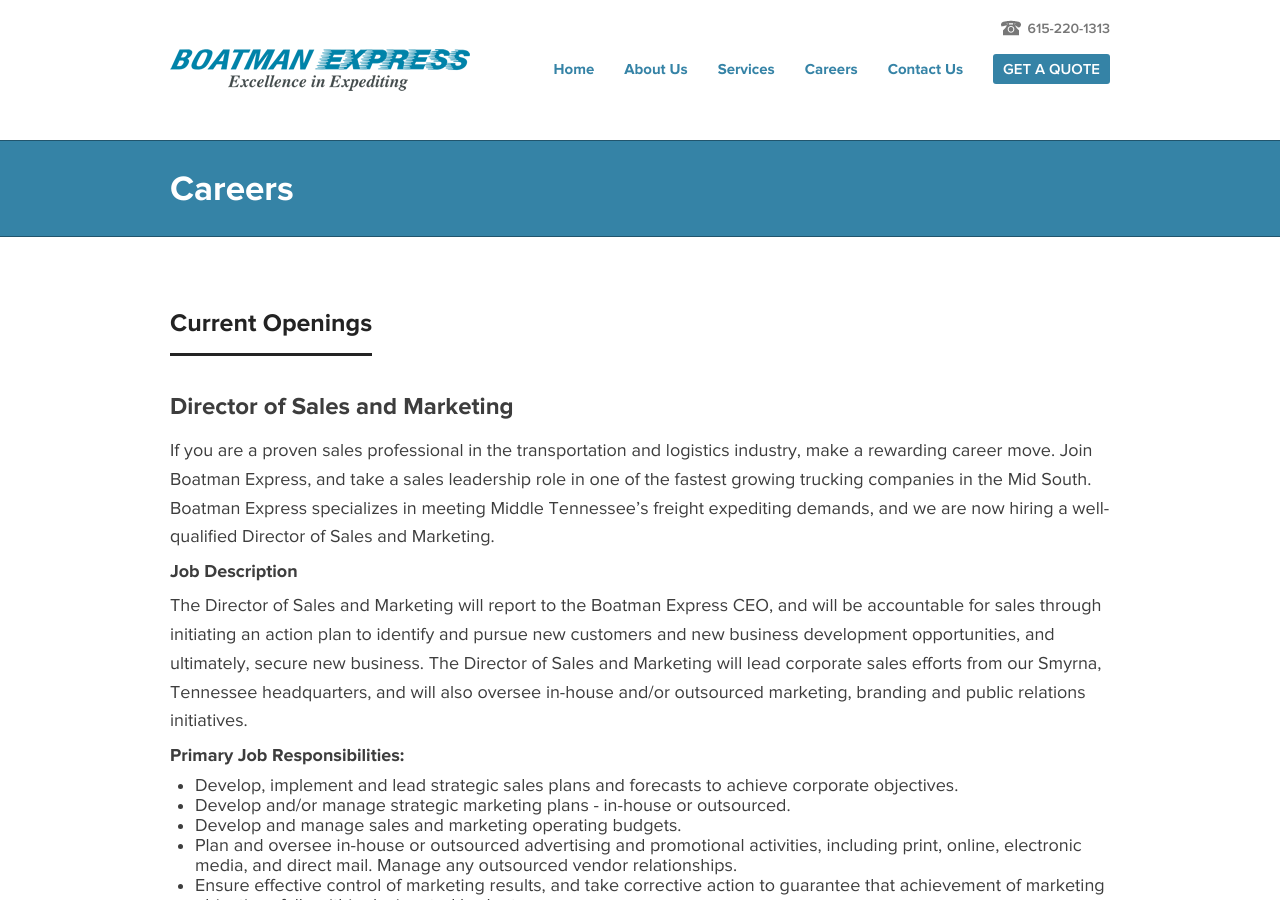
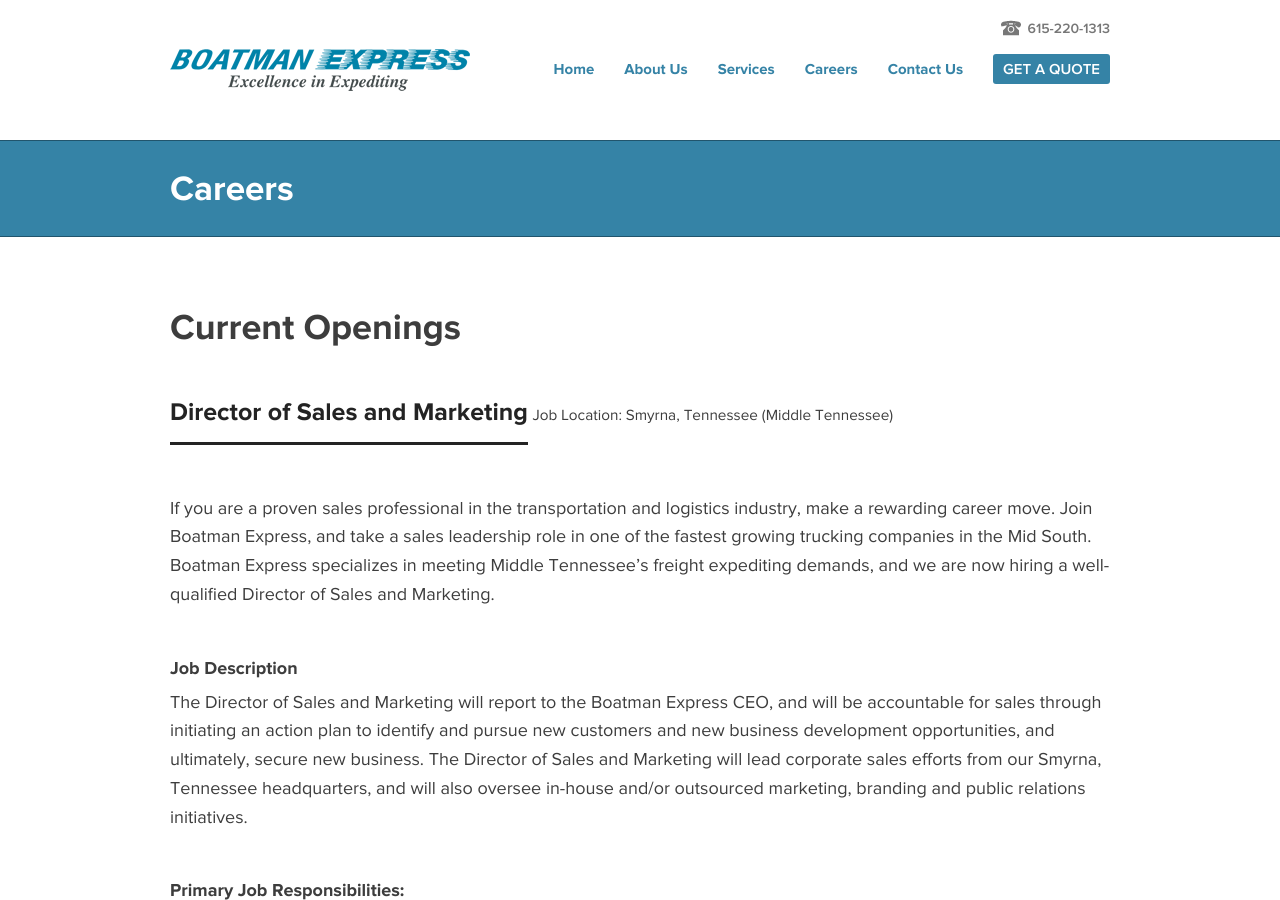
Before and after one commit to boatmanexpress/boatmanexpress.github.com, a Jekyll site: the page built from careers.html, in a window 1280 px wide and 900 px high. Built offline with Jekyll 4.4.1, drawn with Linux system fonts in a browser that asks for light colours; Markdown is read by kramdown in place of the engine named in the settings; comment, search, counter and statistics services are not loaded.

Commit message:
Minor styling

```diff
--- a/careers.html
+++ b/careers.html
@@ -10,16 +10,22 @@
     <div class="span12">
       <!-- <img src="/img/fleet.jpg" /> -->
 
-      <h2>Current Openings</h2>
+      <h1>Current Openings</h1>
 
-      <h3>Director of Sales and Marketing</h3>
+      <div class="clear">&nbsp;</div>
+      <h2>Director of Sales and Marketing</h2>
+      <small>Job Location:  Smyrna, Tennessee (Middle Tennessee)</small>
+
+      <div class="clear">&nbsp;</div>
       <p>If you are a proven sales professional in the transportation and logistics industry, make a rewarding career move. Join Boatman Express, and take a sales leadership role in one of the fastest growing trucking companies in the Mid South. Boatman Express specializes in meeting Middle Tennessee’s freight expediting demands, and we are now hiring a well-qualified Director of Sales and Marketing.</p>
 
+      <div class="clear">&nbsp;</div>
       <h4>Job Description</h4>
       <p>The Director of Sales and Marketing will report to the Boatman Express CEO, and will be accountable for sales through initiating an action plan to identify and pursue new customers and new business development opportunities, and ultimately, secure new business. The Director of Sales and Marketing will lead corporate sales efforts from our Smyrna, Tennessee headquarters, and will also oversee in-house and/or outsourced marketing, branding and public relations initiatives.</p>
 
+      <div class="clear">&nbsp;</div>
       <h4>Primary Job Responsibilities:</h4>
-      <ul>
+      <ul class="item-list">
         <li>Develop, implement and lead strategic sales plans and forecasts to achieve corporate objectives.</li>
         <li>Develop and/or manage strategic marketing plans - in-house or outsourced.</li>
         <li>Develop and manage sales and marketing operating budgets.</li>
@@ -38,8 +44,9 @@
         <li>Perform additional responsibilities as assigned by CEO.</li>
       </ul>
 
+      <div class="clear">&nbsp;</div>
       <h4>Required Credentials/Qualifications</h4>
-      <ul>
+      <ul class="item-list">
         <li>Bachelor’s degree in a business related field</li>
         <li>Minimum of 5 years of experience in sales, preferably in the trucking or logistics industry</li>
         <li>A track record of long-term success in sales and creating business relationships</li>
```
